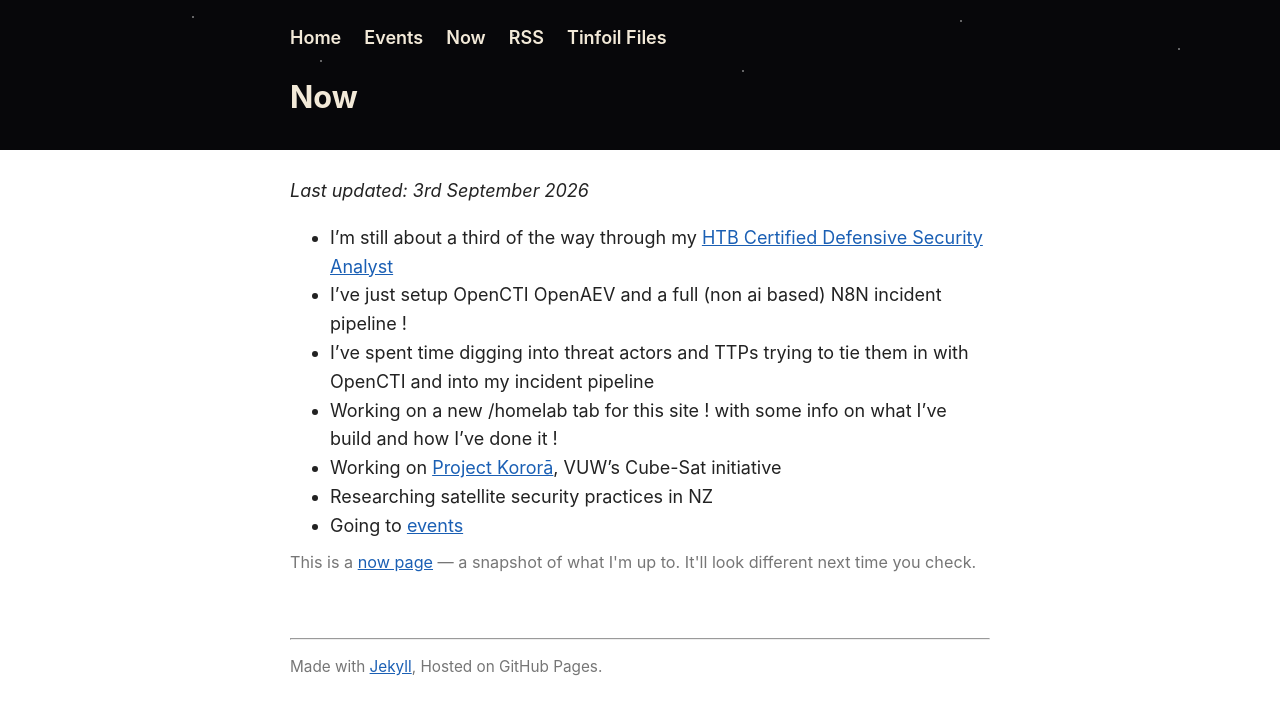
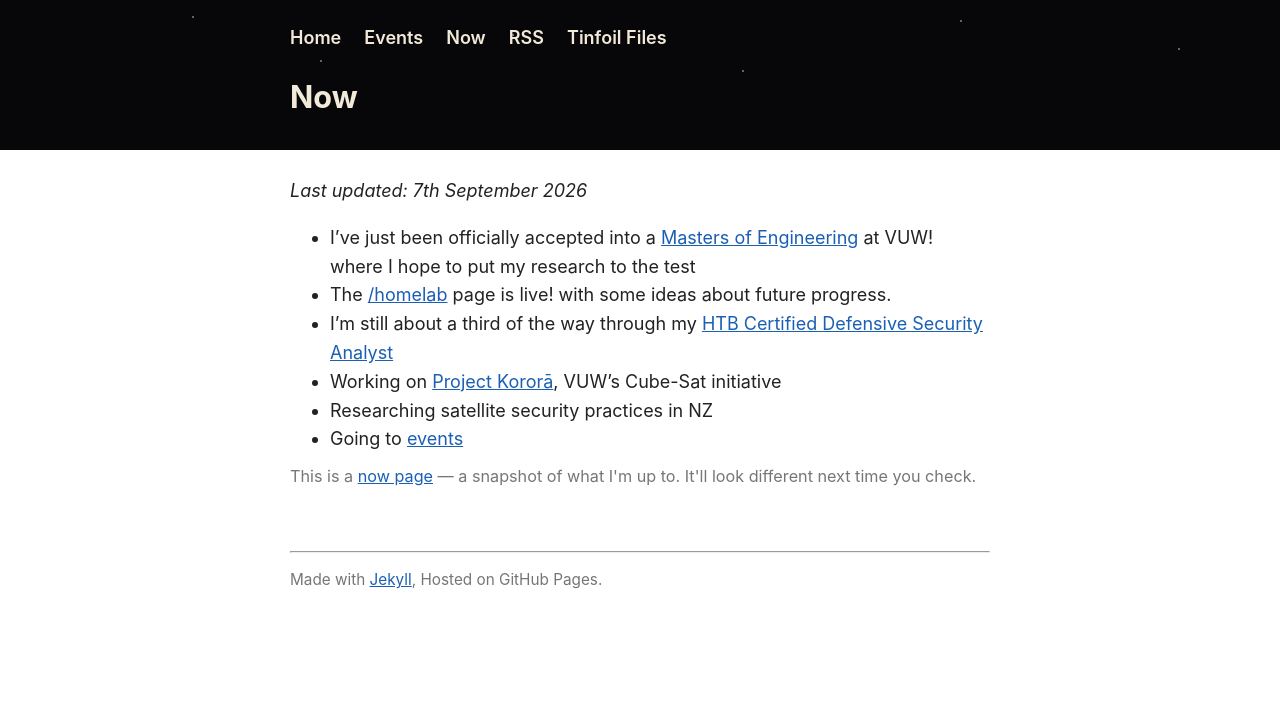
Before and after one commit to benvandw/benvandw.github.io, a Jekyll site: the page built from now.md, in a window 1280 px wide. Shown: the top 715 px of the page. Built offline with Jekyll 4.4.1, drawn with Linux system fonts in a browser that asks for light colours.

Commit message:
Update now.md with recent activities and date
Updated the last updated date and added new entries about academic and project activities.

```diff
--- a/now.md
+++ b/now.md
@@ -3,12 +3,11 @@ layout: default
 title: Now
 ---
 
-*Last updated: 3rd September 2026*
+*Last updated: 7th September 2026*
 
+- I've just been officially accepted into a [Masters of Engineering](https://www.wgtn.ac.nz/explore/postgraduate-programmes/master-of-engineering/overview?programme=master-of-engineering-by-thesis-and-coursework) at VUW! where I hope to put my research to the test
+- The [/homelab](https://vandw.xyz/HomeLab) page is live! with some ideas about future progress.
 - I'm still about a third of the way through my [HTB Certified Defensive Security Analyst](https://academy.hackthebox.com/preview/certifications/htb-certified-defensive-security-analyst)
-- I've just setup OpenCTI OpenAEV and a full (non ai based) N8N incident pipeline !
-- I've spent time digging into threat actors and TTPs trying to tie them in with OpenCTI and into my incident pipeline
-- Working on a new /homelab tab for this site ! with some info on what I've build and how I've done it !
 - Working on [Project Kororā](https://projectkorora.space/), VUW's Cube-Sat initiative
 - Researching satellite security practices in NZ
 - Going to [events](https://vandw.xyz/events)
```
